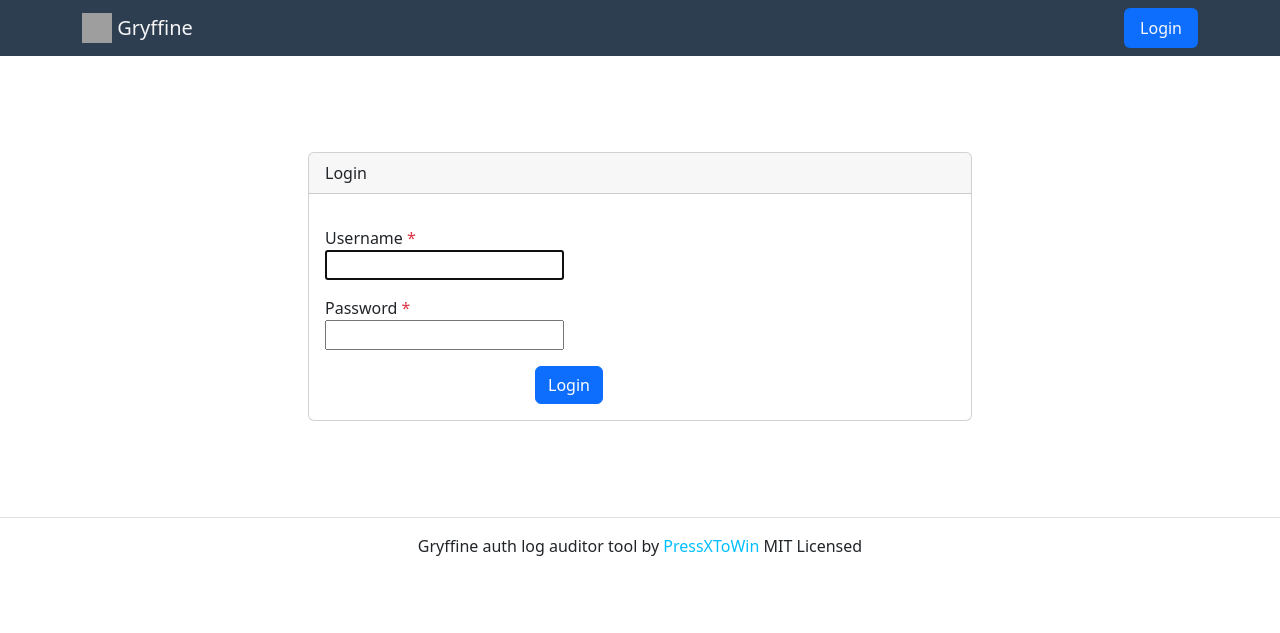
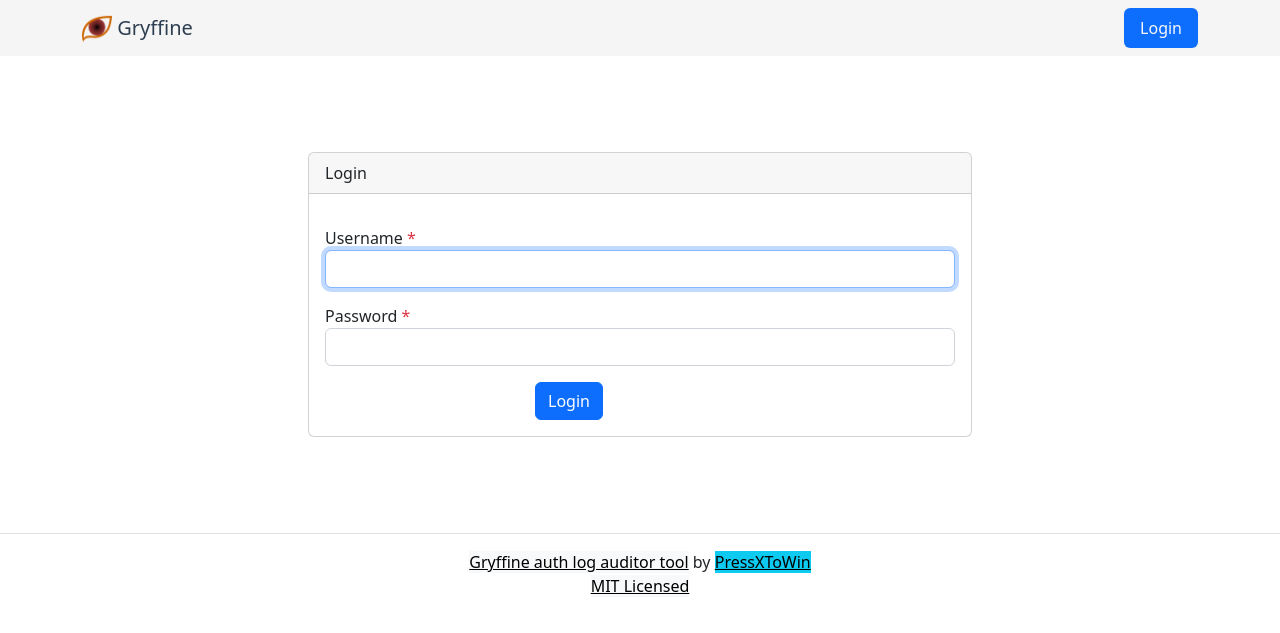
Before and after one commit to PressXToWin/gryffine-server, a Django app: page /accounts/login/ in a window 1280 px wide. Shown: the top 633 px of the page. Run offline with Django 3.2, Linux system fonts and the light colour scheme; some libraries are stand-ins or nearby versions; grey boxes are pictures that could not be loaded.

Commit message:
template fixes

```diff
--- /dev/null
+++ b/gryffine/core/apps.py
@@ -0,0 +1,6 @@
+from django.apps import AppConfig
+
+
+class CoreConfig(AppConfig):
+    default_auto_field = 'django.db.models.BigAutoField'
+    name = 'core'
--- /dev/null
+++ b/gryffine/core/templatetags/user_filters.py
@@ -0,0 +1,8 @@
+from django import template
+
+register = template.Library()
+
+
+@register.filter
+def addclass(field, css):
+    return field.as_widget(attrs={'class': css})
--- a/gryffine/gryffine/settings.py
+++ b/gryffine/gryffine/settings.py
@@ -36,6 +36,7 @@ LOGIN_REDIRECT_URL = 'records:index'
 # Application definition
 
 INSTALLED_APPS = [
+    'core.apps.CoreConfig',
     'users.apps.UsersConfig',
     'api.apps.ApiConfig',
     'django_tables2',
--- a/gryffine/templates/includes/footer.html
+++ b/gryffine/templates/includes/footer.html
@@ -1 +1 @@
-<p>Gryffine auth log auditor tool by <span style="color:deepskyblue">PressXToWin</span> MIT Licensed</p>
+<p><a class="text-bg-light" href="https://github.com/PressXToWin/gryffine-server">Gryffine auth log auditor tool</a> by <a class="text-bg-info" href="https://github.com/PressXToWin/">PressXToWin</a> <br> <a class="text-bg-light" href=https://github.com/PressXToWin/gryffine-server/blob/main/LICENSE>MIT Licensed</a></p>
--- a/gryffine/templates/includes/header.html
+++ b/gryffine/templates/includes/header.html
@@ -1,10 +1,10 @@
 {% load static %}
 <header>
-    <nav class="navbar navbar-dark" style="background-color: #2c3e50">
+    <nav class="navbar" style="background-color:whitesmoke">
         <div class="container">
             <a class="navbar-brand" href="{% url 'records:index' %}">
                 <img src="{% static 'img/logo.png' %}" width="30" height="30" class="d-inline-block align-top" alt="">
-                <span style="color:whitesmoke">Gryffine</span>
+                <span style="color:#2c3e50">Gryffine</span>
             </a>
             <ul class="nav nav-pills">
                 {% if user.is_authenticated %}
--- a/gryffine/templates/users/login.html
+++ b/gryffine/templates/users/login.html
@@ -1,6 +1,7 @@
 {% extends "base.html" %}
 {% block title %}Login{% endblock %}
 {% block content %}
+{% load user_filters %}
   <div class="row justify-content-center">
     <div class="col-md-8 p-5">
       <div class="card">
@@ -45,7 +46,7 @@
                   {% endif %}
               </label>
               <div>
-              {{ field }}
+              {{ field|addclass:'form-control' }}
                 {% if field.help_text %}
                   <small id="{{ field.id_for_label }}-help" class="form-text text-muted">
                     {{ field.help_text|safe }}
@@ -58,10 +59,11 @@
             <button type="submit" class="btn btn-primary">
               Login
             </button>
+            </a>
           </div>
           </form>
-        </div> <!-- card body -->
-      </div> <!-- card -->
-    </div> <!-- col -->
-</div> <!-- row -->
+        </div>
+      </div>
+    </div>
+</div>
 {% endblock %}
```
Also changed, not shown: gryffine/core/__init__.py (added), gryffine/core/templatetags/__init__.py (added), gryffine/static/img/fav/android-chrome-192x192.png (added), gryffine/static/img/fav/android-chrome-512x512.png (added), gryffine/static/img/fav/apple-touch-icon.png (added), gryffine/static/img/fav/favicon-16x16.png (added), gryffine/static/img/fav/favicon-32x32.png (added), gryffine/static/img/fav/favicon.ico (added), gryffine/static/img/logo.png (added).
